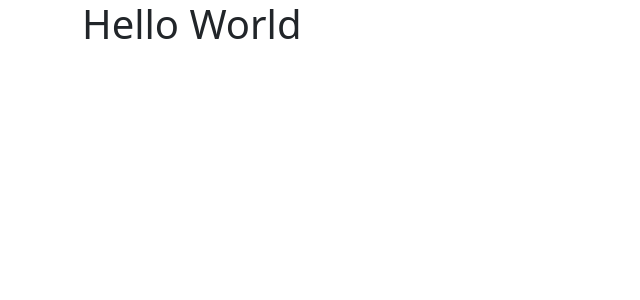
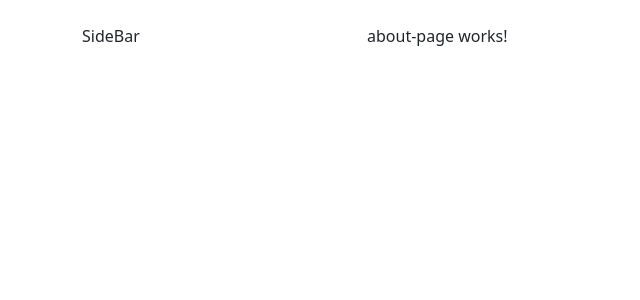
Before and after one commit to SANORTIZCA/countryApp, an Angular app: page /about in a window 1280 px wide. Shown: the top 300 px of the page, without its empty margins (0-640 px from the left). Built offline with nearby package versions, Linux system fonts and the light colour scheme.

Commit message:
Se aprende la configuración básica de Rutas con @angular/router, que sedebe colocar RouterModule.forRoot(routes) para el app-routing principal, y que se usa router-outlet un componente de @angular/router para renderizar el componente dependiendo de la ruta en que se encuentre la app

```diff
--- a/src/app/app.component.html
+++ b/src/app/app.component.html
@@ -1 +1,11 @@
-<h1>Hello World</h1>
+<div class="row mt-4">
+  <div class="col-3">
+    <!-- SideBar -->
+    SideBar
+  </div>
+  <div class="col">
+    <!-- Nuestras páginas -->
+    <!-- router-outlet: viene de @angular/router y dice que dependiendo de la ruta renderize el componente correspondiente -->
+    <router-outlet></router-outlet>
+  </div>
+</div>
--- /dev/null
+++ b/src/app/shared/pages/about-page/about-page.component.html
@@ -0,0 +1 @@
+<p>about-page works!</p>
--- /dev/null
+++ b/src/app/shared/pages/about-page/about-page.component.ts
@@ -0,0 +1,10 @@
+import { Component } from '@angular/core';
+
+@Component({
+  selector: 'shared-about-page',
+  templateUrl: './about-page.component.html',
+  styles: ``
+})
+export class AboutPageComponent {
+
+}
--- /dev/null
+++ b/src/app/shared/pages/home-page/home-page.component.html
@@ -0,0 +1 @@
+<p>home-page works!</p>
--- /dev/null
+++ b/src/app/shared/pages/home-page/home-page.component.ts
@@ -0,0 +1,10 @@
+import { Component } from '@angular/core';
+
+@Component({
+  selector: 'shared-home-page',
+  templateUrl: './home-page.component.html',
+  styles: ``
+})
+export class HomePageComponent {
+
+}
```
Also changed, not shown: src/app/app-routing.module.ts (added, +40 -0 lines), src/app/app.module.ts (+8 -1 lines), src/app/countries/countries.module.ts (added, +12 -0 lines), src/app/shared/shared.module.ts (added, +20 -0 lines).
